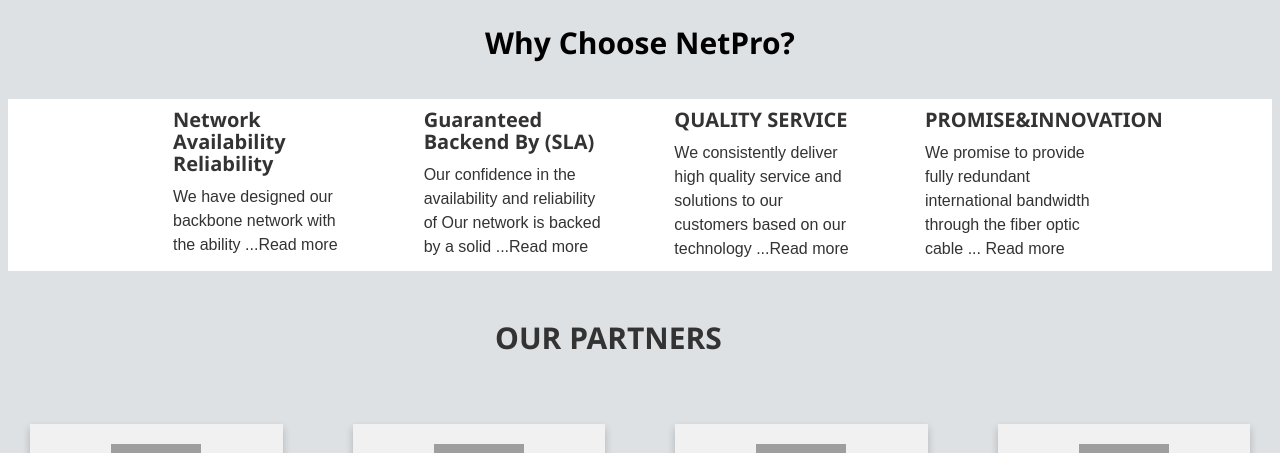
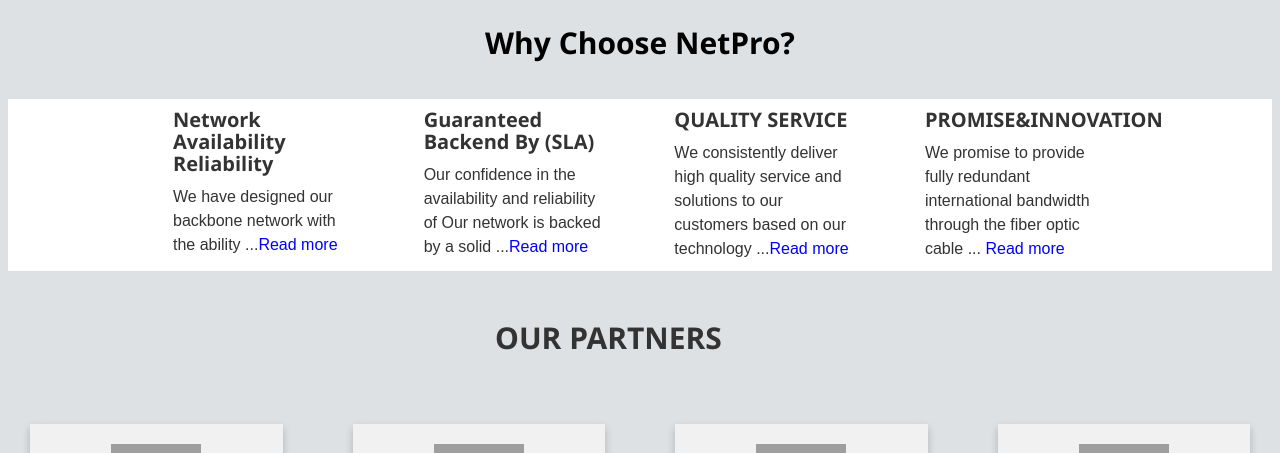
Before and after one commit to tinabayi/netpro, a Django app: page / in a window 1280 px wide. Shown: the part 604-1057 px from the top of the page. Run offline with Django 3.2, Linux system fonts and the light colour scheme; some libraries are stand-ins or nearby versions; some web fonts are replaced; grey boxes are pictures that could not be loaded.

Commit message:
change on links

```diff
--- a/netpro4G/templates/all-netpro4G/welcome.html
+++ b/netpro4G/templates/all-netpro4G/welcome.html
@@ -116,7 +116,7 @@
       <span id="dots">...</span><span id="more">to load balance two International
     independent gateway providers thereby providing unmatched reliability. This
     eliminates a single point of failure on bandwidth and the
-    backbone.</span><a onclick="myFunction()" id="myBtn">Read more</strong></a></p>
+    backbone.</span><a onclick="myFunction()" id="myBtn" style=color:blue>Read more</a></p>
   </div>
   <div  class="col-md-2" style="margin-left: 40px">
     <h4 style="font-weight: bold">Guaranteed Backend By
@@ -126,7 +126,7 @@
     <span id="dots1">...</span><span id="more1">
       guarantee. We offer up to 99.9% availability SLA.
       If we don’t achieve this we pay you back.
-    </span><a onclick="myFunction1()" id="myBtn1">Read more</strong></a></p>
+    </span><a onclick="myFunction1()" id="myBtn1" style=color:blue>Read more</strong></a></p>
   </div>
   <div  class="col-md-2" style="margin-left: 40px">
       <h4 style="font-weight: bold;" >QUALITY SERVICE</h4>
@@ -139,7 +139,7 @@
           excellence.
           We deploy automated CRM systems to ensure all calls are
           tracked to completion within the SLA timelines.
-      </span><a  onclick="myFunction2()" id="myBtn2">Read more</strong></a></p>
+      </span><a  onclick="myFunction2()" id="myBtn2" style=color:blue>Read more</strong></a></p>
     </div>
     <div  class="col-md-2" style="margin-left: 40px">
       <h4 style="font-weight: bold;" >PROMISE&INNOVATION</h4>
@@ -152,7 +152,7 @@
         at the most affordable rates.
       </span>
 
-     <a  onclick="myFunction3()" id="myBtn3">Read more</strong></a></p>
+     <a  onclick="myFunction3()" id="myBtn3" style=color:blue>Read more</strong></a></p>
     </div>
 
    </div>
```
